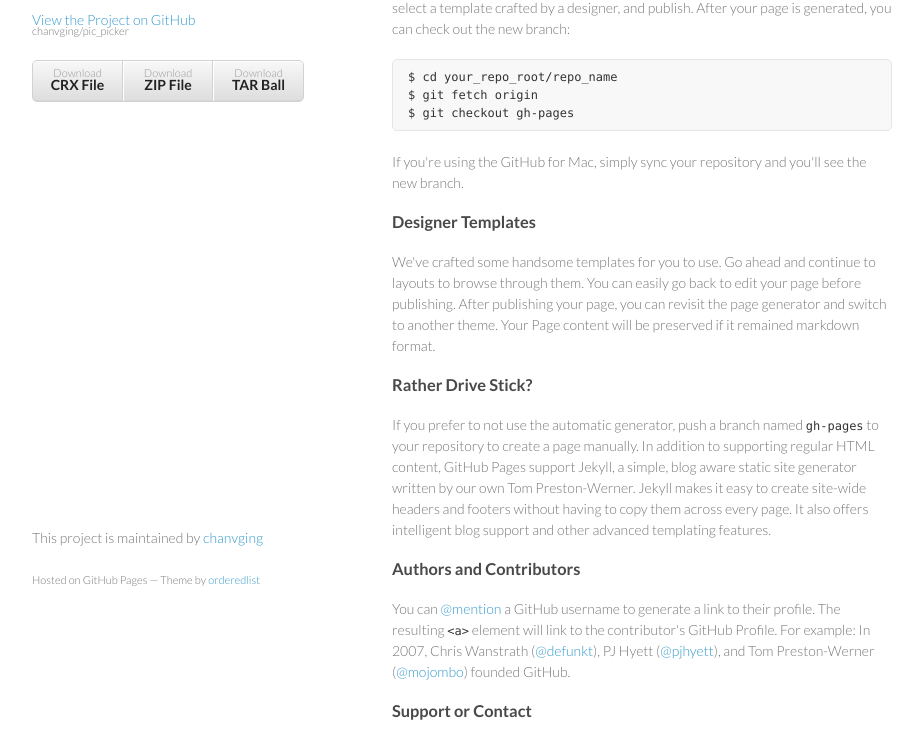
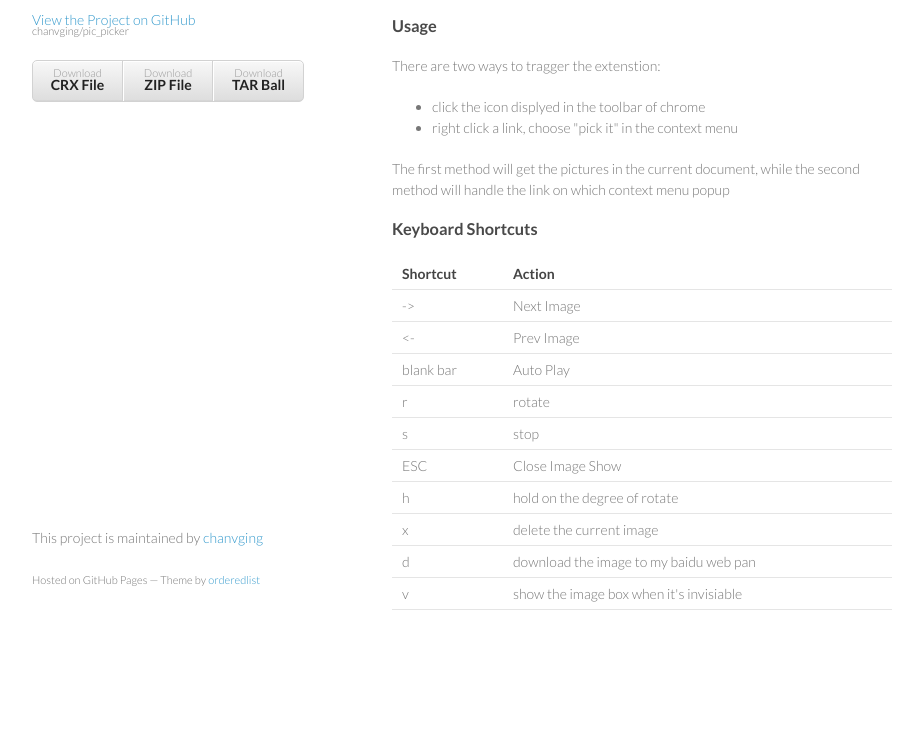
Before and after one commit to chanvging/pic_picker, a plain HTML site: page index.html in a window 1280 px wide. Shown: the part 141-878 px from the top of the page, without its empty margins (178-1101 px from the left). After the commit the page ends 821 px from the top, so only its background shows below. Drawn offline with Linux system fonts and the light colour scheme.

Commit message:
change the view of index.php

```diff
--- a/index.html
+++ b/index.html
@@ -28,32 +28,42 @@
         </ul>
       </header>
       <section>
-        <h3>Welcome to GitHub Pages.</h3>
+        <h3>Welcome to use Pic Picker.</h3>
 
-<p>This automatic page generator is the easiest way to create beautiful pages for all of your projects. Author your page content here using GitHub Flavored Markdown, select a template crafted by a designer, and publish. After your page is generated, you can check out the new branch:</p>
-
+<p>Pic Picker is an extension for google chrome, It will get the BIG pictures in the page and the next pages, and display them as scroll.</p>
+<!--
 <pre><code>$ cd your_repo_root/repo_name
 $ git fetch origin
 $ git checkout gh-pages
-</code></pre>
+</code></pre>-->
 
-<p>If you're using the GitHub for Mac, simply sync your repository and you'll see the new branch.</p>
+<h3>Usage</h3>
 
-<h3>Designer Templates</h3>
+<p>There are two ways to tragger the extenstion:</p>
 
-<p>We've crafted some handsome templates for you to use. Go ahead and continue to layouts to browse through them. You can easily go back to edit your page before publishing. After publishing your page, you can revisit the page generator and switch to another theme. Your Page content will be preserved if it remained markdown format.</p>
+<ul>
+<li>click the icon displyed in the toolbar of chrome</li>
+<li>right click a link, choose "pick it" in the context menu</li>
+</ul>
 
-<h3>Rather Drive Stick?</h3>
+<p>The first method will get the pictures in the current document, while the second method will handle the link on which context menu popup</p>
 
-<p>If you prefer to not use the automatic generator, push a branch named <code>gh-pages</code> to your repository to create a page manually. In addition to supporting regular HTML content, GitHub Pages support Jekyll, a simple, blog aware static site generator written by our own Tom Preston-Werner. Jekyll makes it easy to create site-wide headers and footers without having to copy them across every page. It also offers intelligent blog support and other advanced templating features.</p>
+<h3>Keyboard Shortcuts</h3>
 
-<h3>Authors and Contributors</h3>
+<table>
+<tr><th>Shortcut</th><th>Action</th></tr>
+<tr><td>-></td><td>Next Image</td></tr>
+<tr><td><-</td><td>Prev Image</td></tr>
+<tr><td>blank bar</td><td>Auto Play</td></tr>
+<tr><td>r</td><td>rotate</td></tr>
+<tr><td>s</td><td>stop</td></tr>
+<tr><td>ESC</td><td>Close Image Show</td></tr>
+<tr><td>h</td><td>hold on the degree of rotate</td></tr>
+<tr><td>x</td><td>delete the current image</td></tr>
+<tr><td>d</td><td>download the image to my baidu web pan</td></tr>
+<tr><td>v</td><td>show the image box when it's invisiable</td></tr>
+</table>
 
-<p>You can <a href="https://github.com/blog/821" class="user-mention">@mention</a> a GitHub username to generate a link to their profile. The resulting <code>&lt;a&gt;</code> element will link to the contributor's GitHub Profile. For example: In 2007, Chris Wanstrath (<a href="https://github.com/defunkt" class="user-mention">@defunkt</a>), PJ Hyett (<a href="https://github.com/pjhyett" class="user-mention">@pjhyett</a>), and Tom Preston-Werner (<a href="https://github.com/mojombo" class="user-mention">@mojombo</a>) founded GitHub.</p>
-
-<h3>Support or Contact</h3>
-
-<p>Having trouble with Pages? Check out the documentation at <a href="http://help.github.com/pages">http://help.github.com/pages</a> or contact <a href="mailto:support@github.com">support@github.com</a> and we’ll help you sort it out.</p>
       </section>
       <footer>
         <p>This project is maintained by <a href="https://github.com/chanvging">chanvging</a></p>
```
